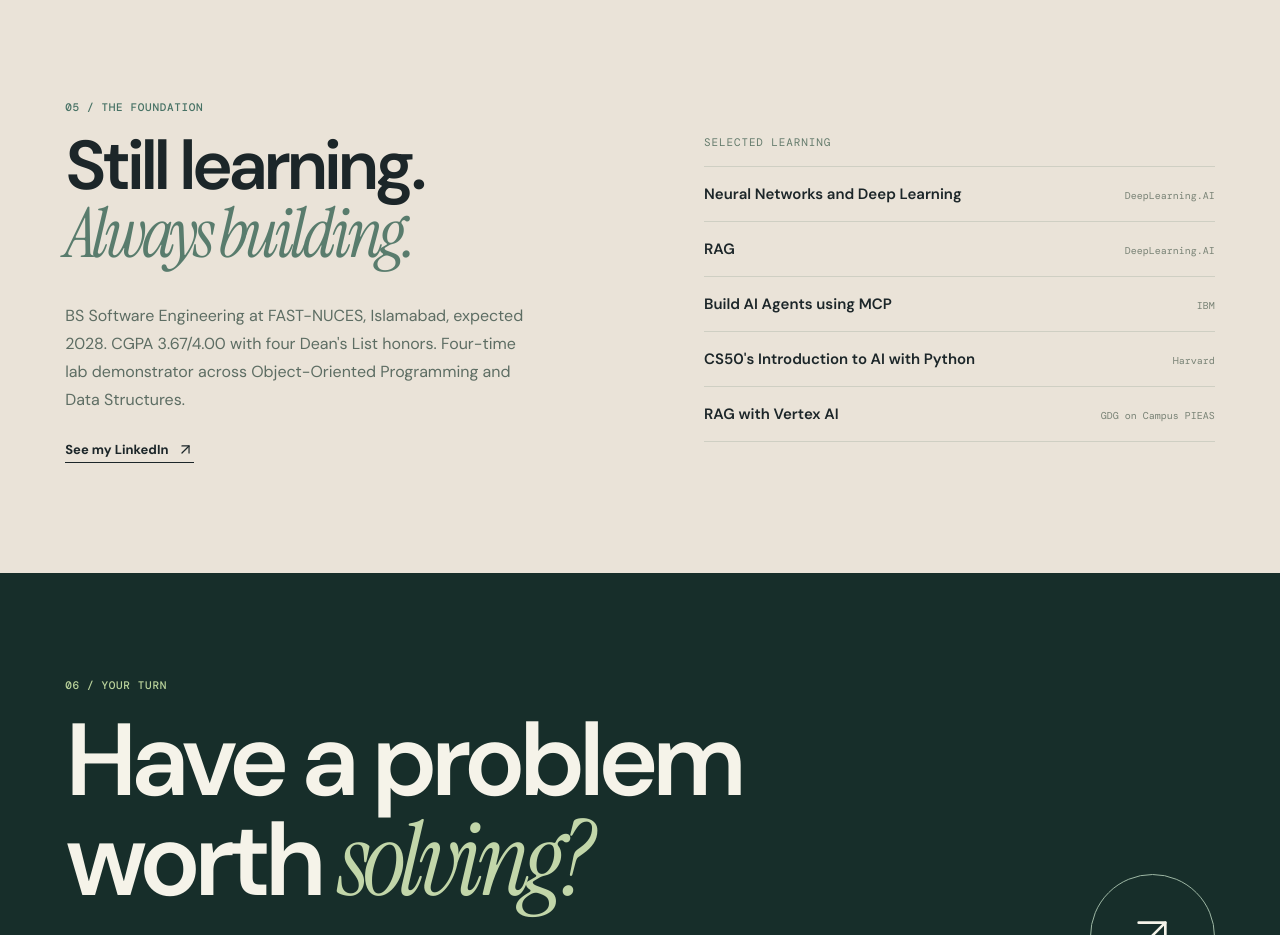
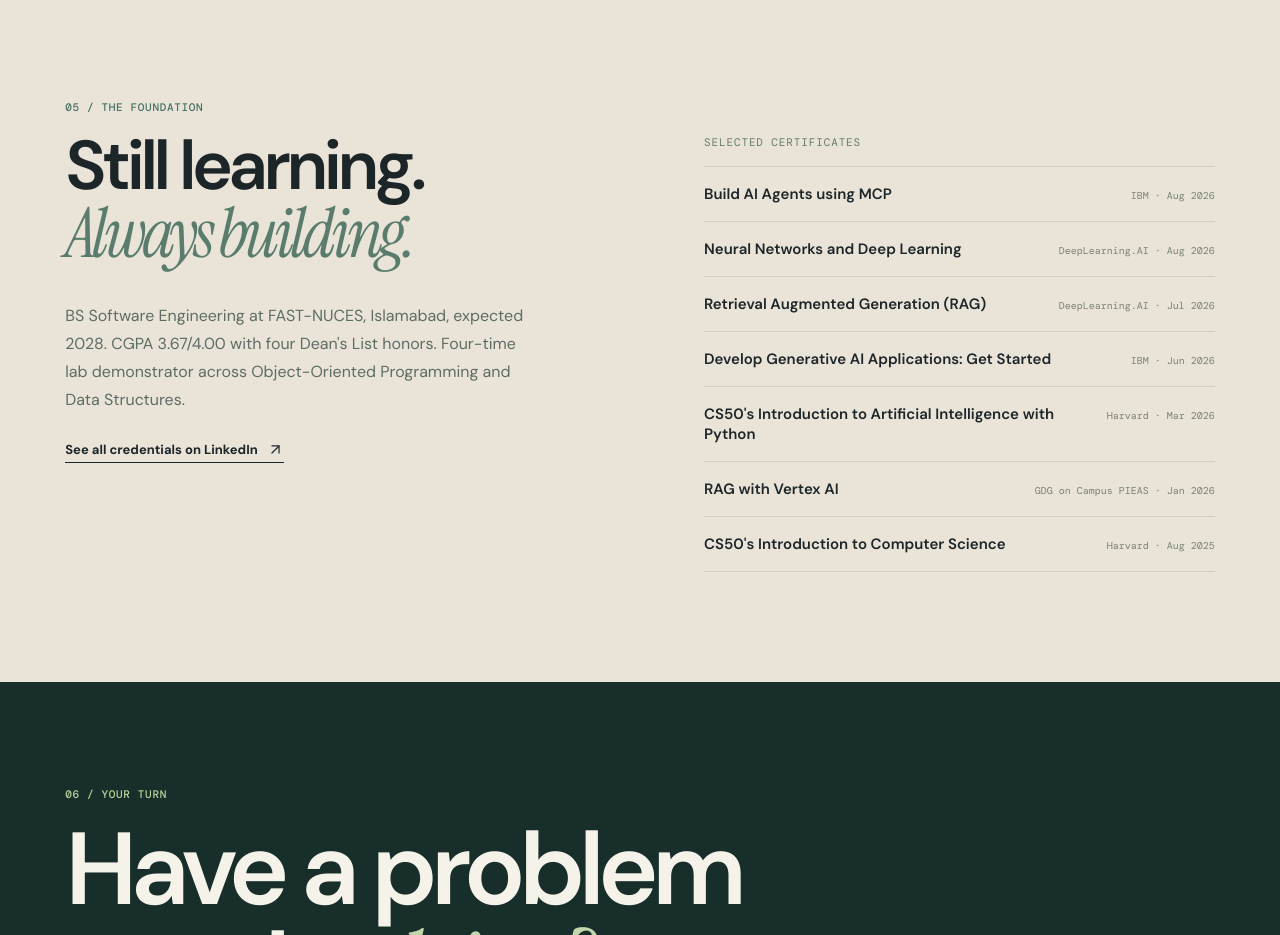
Before and after one commit to IfBilal/Portfolio-Website, a Next.js app: page / in a window 1280 px wide. Shown: the part 5140-6075 px from the top of the page. Built offline with nearby package versions, Linux system fonts and the light colour scheme.

Commit message:
Refresh selected AI certificate list from LinkedIn

```diff
--- a/app/page.tsx
+++ b/app/page.tsx
@@ -55,7 +55,7 @@ export default function Home() {
 
     <section id="experience" className="experience shell" data-reveal><div className="section-head"><div><span className="section-label">04 / The practice</span><h2>Experience that<br/><em>ships.</em></h2></div><p>Research depth, production constraints, and client delivery shape the way I build.</p></div><div className="experience-list">{experience.map((e,i)=><article className="experience-row" key={e.company}><span className="row-index">0{i+1}</span><div className="role"><h3>{e.role}</h3><span>{e.company}</span></div><p>{e.detail}</p><time>{e.date}</time></article>)}</div></section>
 
-    <section className="credentials shell" data-reveal><div><span className="section-label">05 / The foundation</span><h2>Still learning.<br/><em>Always building.</em></h2><p>BS Software Engineering at FAST-NUCES, Islamabad, expected 2028. CGPA 3.67/4.00 with four Dean&apos;s List honors. Four-time lab demonstrator across Object-Oriented Programming and Data Structures.</p><a className="under-link" href="https://www.linkedin.com/in/m-bilaltahir/" target="_blank" rel="noopener noreferrer">See my LinkedIn <Arrow/></a></div><div className="certificate-list"><h3>Selected learning</h3><ul><li><span>Neural Networks and Deep Learning</span><small>DeepLearning.AI</small></li><li><span>RAG</span><small>DeepLearning.AI</small></li><li><span>Build AI Agents using MCP</span><small>IBM</small></li><li><span>CS50&apos;s Introduction to AI with Python</span><small>Harvard</small></li><li><span>RAG with Vertex AI</span><small>GDG on Campus PIEAS</small></li></ul></div></section>
+    <section className="credentials shell" data-reveal><div><span className="section-label">05 / The foundation</span><h2>Still learning.<br/><em>Always building.</em></h2><p>BS Software Engineering at FAST-NUCES, Islamabad, expected 2028. CGPA 3.67/4.00 with four Dean&apos;s List honors. Four-time lab demonstrator across Object-Oriented Programming and Data Structures.</p><a className="under-link" href="https://www.linkedin.com/in/m-bilaltahir/" target="_blank" rel="noopener noreferrer">See all credentials on LinkedIn <Arrow/></a></div><div className="certificate-list"><h3>Selected certificates</h3><ul><li><span>Build AI Agents using MCP</span><small>IBM · Aug 2026</small></li><li><span>Neural Networks and Deep Learning</span><small>DeepLearning.AI · Aug 2026</small></li><li><span>Retrieval Augmented Generation (RAG)</span><small>DeepLearning.AI · Jul 2026</small></li><li><span>Develop Generative AI Applications: Get Started</span><small>IBM · Jun 2026</small></li><li><span>CS50&apos;s Introduction to Artificial Intelligence with Python</span><small>Harvard · Mar 2026</small></li><li><span>RAG with Vertex AI</span><small>GDG on Campus PIEAS · Jan 2026</small></li><li><span>CS50&apos;s Introduction to Computer Science</span><small>Harvard · Aug 2025</small></li></ul></div></section>
 
     <section id="contact" className="contact shell" data-reveal><span className="section-label">06 / Your turn</span><div className="contact-top"><div><h2>Have a problem<br/>worth <em>solving?</em></h2><p>Tell me what you&apos;re building. I can help turn an AI idea or full stack product into something concrete.</p></div><a className="contact-arrow" href="mailto:muhammadbilaltahir06@gmail.com" aria-label="Email Bilal"><ArrowUpRight size={64} strokeWidth={1}/></a></div><a className="email" href="mailto:muhammadbilaltahir06@gmail.com">muhammadbilaltahir06@gmail.com</a></section>
     <footer className="footer shell"><span>© 2026 Muhammad Bilal Tahir</span><span>Designed with intent. Built to work.</span><div><a href="https://github.com/IfBilal" aria-label="GitHub" target="_blank" rel="noopener noreferrer"><Github size={18}/></a><a href="https://www.linkedin.com/in/m-bilaltahir/" aria-label="LinkedIn" target="_blank" rel="noopener noreferrer"><Linkedin size={18}/></a><a href="mailto:muhammadbilaltahir06@gmail.com" aria-label="Email"><Mail size={18}/></a></div></footer>
```
